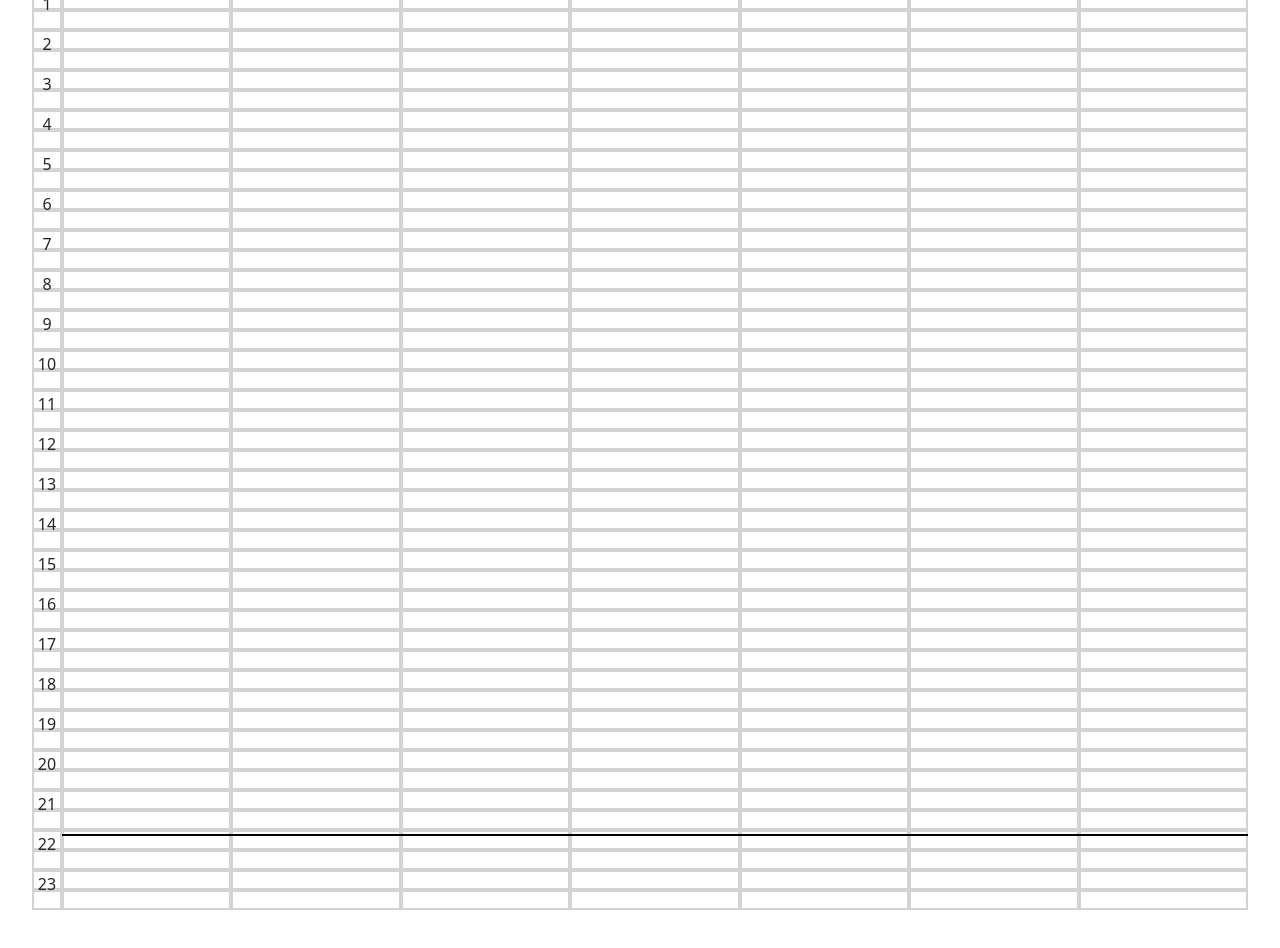
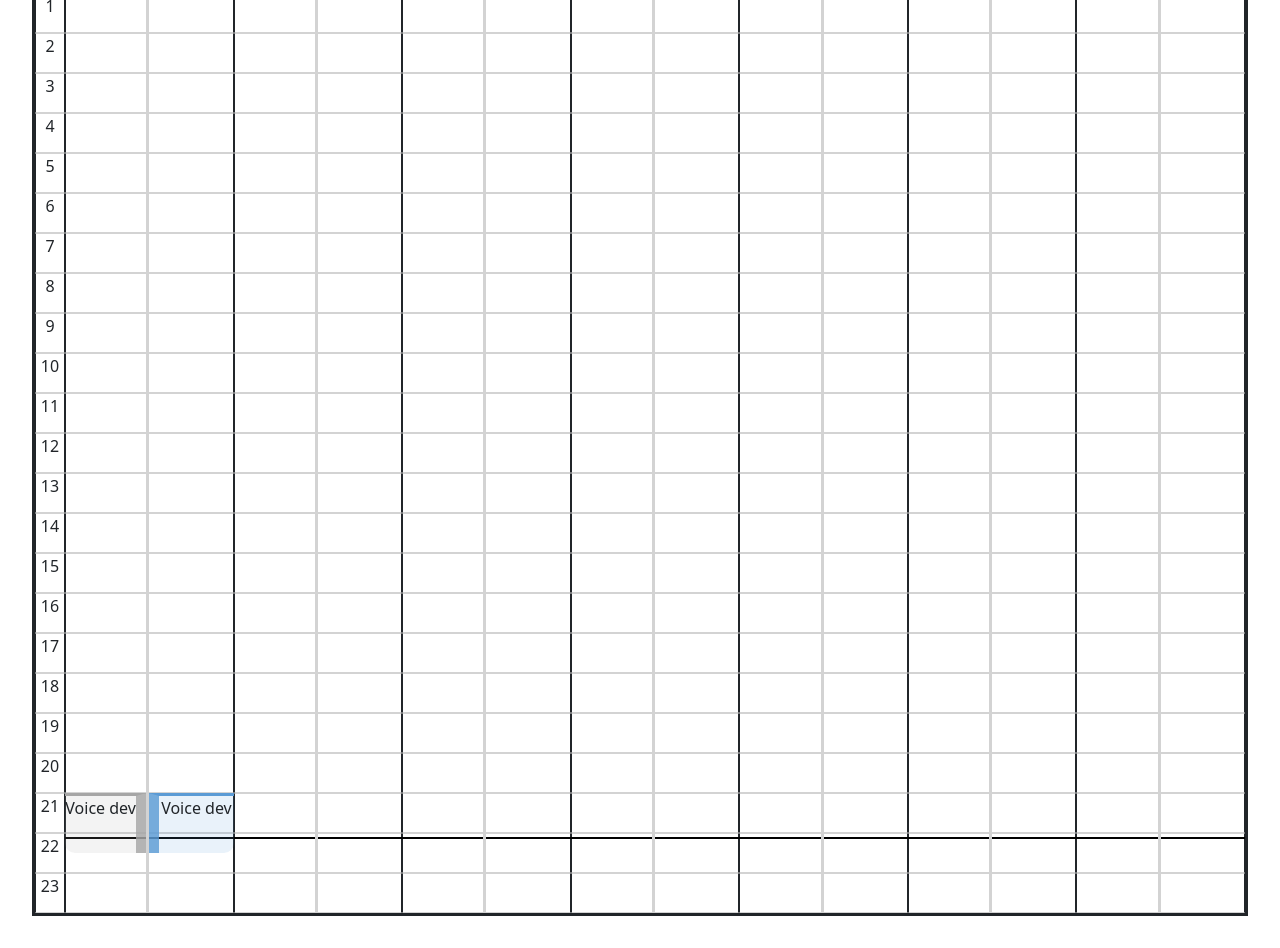
Before and after one commit to IvyLH03/Timelivy, a React (Vite) app in the folder timeline_marker/: page / in a window 1280 px wide. Shown: the part 260-1208 px from the top of the page. Built offline with nearby package versions, Linux system fonts and the light colour scheme.

Commit message:
show note pieces on board

```diff
--- a/timeline_marker/src/App.css
+++ b/timeline_marker/src/App.css
@@ -5,10 +5,11 @@
 }
 
 div.timeline-grid {
-  border-color: lightgray;
-  border-width: 2px;
+  border-bottom-color: lightgray;
+  border-top-color: lightgray;
+  border-width: 1px;
   border-style: solid;
-  height: 20px;
+  height: 40px;
   width: 100%;
 }
 
@@ -29,35 +30,60 @@ div.timeline {
 
 
 div.timeline-notes {
-  width: 100%;
+  width: 50%;
   height: 100%;
   position: absolute;
   left:0;
   top:0;
+  border-right-style: solid;
+  border-right-color: lightgrey;
+}
+
+div.timeline-records {
+  width: 50%;
+  height: 100%;
+  position: absolute;
+  right:0;
+  top:0;
 }
 
 div.timeline-note-piece{
+  border-right-style:solid;
+  border-right-width: 10px;
+  border-top-style:solid;
+  border-top-color: #A6A6A6;
+  border-right-color: #A6A6A6d0;
+  background-color: #A6A6A622;
+  position:absolute;
+  width: 100%;
+  border-bottom-left-radius: 10px;
+  height: 50px;
+}
+
+div.timeline-record-piece{
   border-left-style: solid;
   border-left-width: 10px;
-  border-left-color: #00ff00;
-  background-color: #00ff0022;
+  border-left-color: #5B9BD5d0;
+  border-top-style:solid;
+  border-top-color: #5B9BD5;
+  background-color: #5B9BD522;
   position:absolute;
   width: 100%;
-  border-radius: 2;
-  min-height: 50px;
+  border-bottom-right-radius: 10px;
+  height: 50px;
 }
 
 div.timeline-date{
   border-width: 1px;
   border-style: solid;
-  background-color:azure;
+  background-color:#D9E1F2;
   flex: 1 0 100px;
 }
 
 div.timeline-due-dates{
   border-width: 1px;
   border-style: solid;
-  background-color:lightgoldenrodyellow;
+  background-color:#FFF2CC;
   min-height: 50px;
   text-align: left;
   padding-left: 5px;
@@ -82,3 +108,7 @@ div.add-record {
   border-style: solid;
   padding: 3px;
 }
+
+div.week-schedule {
+  border-style: solid;
+}
--- a/timeline_marker/src/components/DayDues.jsx
+++ b/timeline_marker/src/components/DayDues.jsx
@@ -1,7 +1,7 @@
 export default function DayDues(props) {
     return (
         <div className="timeline-due-dates">
-            <p><b>Due today:</b></p>
+            <p></p>
         </div>
     )
 }
--- a/timeline_marker/src/components/Timeline.jsx
+++ b/timeline_marker/src/components/Timeline.jsx
@@ -4,14 +4,20 @@ import { useEffect, useState } from "react";
 export function TimelineAxis(props) {
     return(
         <div>
-            {Array(48).fill(0).map((e,i)=> <div key={i} className="timeline-grid" style={{width:30}}>{i%2===0?i/2:""}</div>)}
+            {Array(24).fill(0).map((e,i)=> <div key={i} className="timeline-grid" style={{width:30}}>{i}</div>)}
         </div>
     )
 }
 
 export function TimelineNotePiece(props) {
-    return (<div className="timeline-note-piece" style={{top:props.top}}>
+    return (<div className="timeline-note-piece" style={{top:props.top, height:props.height}}>
+        <p>{props.note}</p>
+    </div>)
+}
 
+export function TimelineRecordPiece(props) {
+    return (<div className="timeline-record-piece" style={{top:props.top, height:props.height}}>
+        <p>{props.note}</p>
     </div>)
 }
 
@@ -29,11 +35,14 @@ export function Timeline(props) {
     return (
         <div className="timeline">
             <div className="timeline-background">
-                {Array(48).fill(0).map((e,i)=> <div key={i} className="timeline-grid"></div>)}
+                {Array(24).fill(0).map((e,i)=> <div key={i} className="timeline-grid"></div>)}
             </div>
             <div className="current-line" style={{height:currentHeight + "%"}} />
             <div className="timeline-notes">
-                {props.timeline_notes?.map((e,i) => <TimelineNotePiece/>)}
+                {props.timeline_notes?.map((e,i) => <TimelineNotePiece note={e.note} top={e.start * 40} height={(e.end-e.start) * 40}/>)}
+            </div>
+            <div className="timeline-records">
+                {props.timeline_records?.map((e,i) => <TimelineRecordPiece note={e.note} top={e.start * 40} height={(e.end-e.start) * 40}/>)}
             </div>
         </div>
     )
--- a/timeline_marker/src/components/WeekSchedule.jsx
+++ b/timeline_marker/src/components/WeekSchedule.jsx
@@ -12,49 +12,69 @@ export default function WeekSchedule(props) {
             {
                 date: "06/30",
                 day: "Sunday",
-                timeline_record:[],
-                timeline_notes:["a"],
+                timeline_records:[
+                    {
+                        start: 21,
+                        end: 22.5,
+                        note:"Voice dev",
+                    }
+                ],
+                timeline_notes:[
+                    {
+                        start: 21,
+                        end: 22.5,
+                        note:"Voice dev",
+                    }
+                ],
             },
             {
                 date: "07/01",
                 day: "Monday",
-                timeline_record:[],
+                timeline_records:[],
                 timeline_notes:[],
             },
             {
                 date: "07/02",
                 day: "Tuesday",
-                timeline_record:[],
+                timeline_records:[],
                 timeline_notes:[],
             },
             {
                 date: "07/03",
                 day: "Wednesday",
-                timeline_record:[],
+                timeline_records:[],
                 timeline_notes:[],
             },
             {
                 date: "07/04",
                 day: "Thursday",
-                timeline_record:[],
+                timeline_records:[],
                 timeline_notes:[],
             },
             {
                 date: "07/05",
                 day: "Friday",
-                timeline_record:[],
+                timeline_records:[],
                 timeline_notes:[],
             },
             {
                 date: "07/06",
                 day: "Saturday",
-                timeline_record:[],
+                timeline_records:[],
                 timeline_notes:[],
             },
         ])
     }, [])
 
-    return (<>
+    const addRecord = (dayIndex) => {
+        setWeekData(o => {
+            let newData = JSON.parse(JSON.stringify(o));
+            newData[dayIndex].timeline_records = [...newData[dayIndex].timeline_records, "new record"];
+            return newData;
+        })
+    }
+
+    return (<div className="week-schedule">
         <div className='week-row' style={{paddingLeft:"30px"}}>
             <div className="flex-container-row">
                 {weekData.map((e, i) => <DayHeader key={i} {...e}/>)}
@@ -66,7 +86,7 @@ export default function WeekSchedule(props) {
             </div>
         </div>
         <div className='week-row' style={{paddingLeft:"30px"}}>
-            {weekData.map((e, i) =><div className='add-record'><Button variant="outline-secondary">Add Record</Button></div>)}
+            {weekData.map((e, i) =><div className='add-record'><Button variant="outline-secondary" onClick={() => addRecord(i)}>Add Record</Button></div>)}
         </div>
         <div>
             <div className='week-row'>
@@ -76,5 +96,5 @@ export default function WeekSchedule(props) {
                 </div>
             </div>
         </div>
-    </>)
+    </div>)
 }
```
